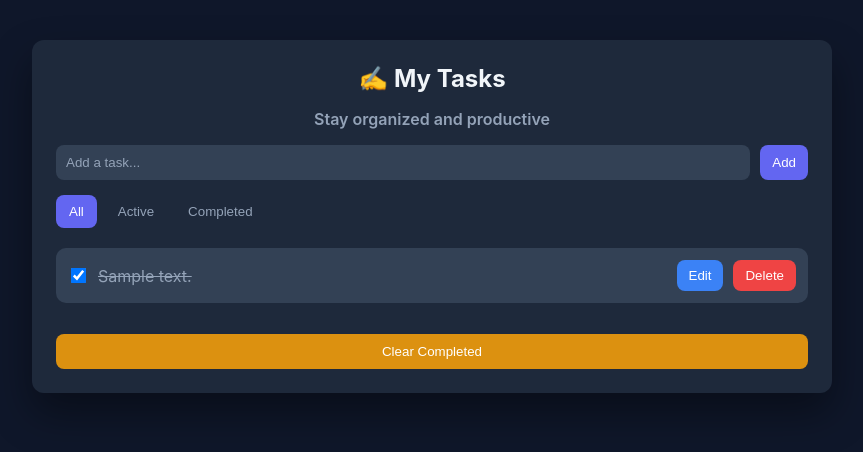
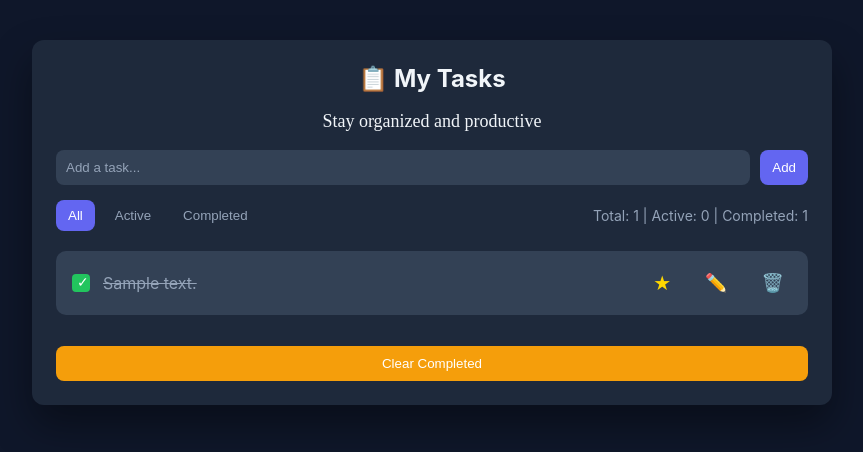
Before and after one commit to pradeep-0110/todo-app, a Flask app: page / in a window 1280 px wide. Shown: the top 452 px of the page, without its empty margins (208-1071 px from the left). Run offline with Flask 3, Linux system fonts and the light colour scheme; tables that the repository leaves empty hold one stand-in row (values such as "Sample post").

Commit message:
Add starred tasks, counts, sorting logic and UI improvements

```diff
--- a/app.py
+++ b/app.py
@@ -19,6 +19,7 @@ def init_db():
             id INTEGER PRIMARY KEY AUTOINCREMENT,
             text TEXT NOT NULL,
             completed INTEGER DEFAULT 0,
+            starred INTEGER DEFAULT 0,
             created_at TIMESTAMP DEFAULT CURRENT_TIMESTAMP
         )
     """
@@ -35,16 +36,14 @@ def index():
     return render_template("index.html")
 
 
-# Get all todos
 @app.route("/api/todos", methods=["GET"])
 def get_todos():
     conn = get_db()
-    todos = conn.execute("SELECT * FROM todos ORDER BY created_at DESC").fetchall()
+    todos = conn.execute("SELECT * FROM todos").fetchall()
     conn.close()
     return jsonify([dict(row) for row in todos])
 
 
-# Add todo
 @app.route("/api/todos", methods=["POST"])
 def add_todo():
     data = request.json
@@ -54,7 +53,10 @@ def add_todo():
         return jsonify({"error": "Text required"}), 400
 
     conn = get_db()
-    cur = conn.execute("INSERT INTO todos (text) VALUES (?)", (text,))
+    cur = conn.execute(
+        "INSERT INTO todos (text, starred) VALUES (?, ?)",
+        (text, 0),
+    )
     conn.commit()
 
     new_id = cur.lastrowid
@@ -64,19 +66,26 @@ def add_todo():
     return jsonify(dict(todo)), 201
 
 
-# Update todo
 @app.route("/api/todos/<int:id>", methods=["PUT"])
 def update_todo(id):
     data = request.json
 
     conn = get_db()
+
+    # Get existing values (IMPORTANT FIX)
+    existing = conn.execute("SELECT * FROM todos WHERE id = ?", (id,)).fetchone()
+
+    text = data.get("text", existing["text"])
+    completed = data.get("completed", existing["completed"])
+    starred = data.get("starred", existing["starred"])
+
     conn.execute(
         """
         UPDATE todos
-        SET text = ?, completed = ?
+        SET text = ?, completed = ?, starred = ?
         WHERE id = ?
     """,
-        (data.get("text"), data.get("completed"), id),
+        (text, completed, starred, id),
     )
     conn.commit()
     conn.close()
@@ -84,25 +93,21 @@ def update_todo(id):
     return jsonify({"success": True})
 
 
-# Delete todo
 @app.route("/api/todos/<int:id>", methods=["DELETE"])
 def delete_todo(id):
     conn = get_db()
     conn.execute("DELETE FROM todos WHERE id = ?", (id,))
     conn.commit()
     conn.close()
-
     return jsonify({"success": True})
 
 
-# Clear completed
 @app.route("/api/todos/clear_completed", methods=["DELETE"])
 def clear_completed():
     conn = get_db()
     conn.execute("DELETE FROM todos WHERE completed = 1")
     conn.commit()
     conn.close()
-
     return jsonify({"success": True})
 
 
--- a/static/script.js
+++ b/static/script.js
@@ -3,22 +3,19 @@ const newTask = document.getElementById("newTask");
 const listEl = document.getElementById("list");
 const filters = document.querySelectorAll(".filters button");
 const clearCompletedBtn = document.getElementById("clearCompleted");
+const countsEl = document.getElementById("counts");
 
 let tasks = [];
 let currentFilter = "all";
 
-// --------------------
-// Load Tasks
-// --------------------
+// Load
 async function loadTasks() {
   const res = await fetch("/api/todos");
   tasks = await res.json();
   render();
 }
 
-// --------------------
-// Add Task
-// --------------------
+// Add
 addForm.addEventListener("submit", async (e) => {
   e.preventDefault();
 
@@ -35,9 +32,7 @@ addForm.addEventListener("submit", async (e) => {
   loadTasks();
 });
 
-// --------------------
 // Filters
-// --------------------
 filters.forEach(btn => {
   btn.addEventListener("click", () => {
     filters.forEach(b => b.classList.remove("active"));
@@ -47,13 +42,17 @@ filters.forEach(btn => {
   });
 });
 
-// --------------------
 // Render
-// --------------------
 function render() {
   listEl.innerHTML = "";
 
-  let filtered = tasks.filter(task => {
+  let sorted = [...tasks].sort((a, b) => {
+    if (b.starred !== a.starred) return b.starred - a.starred;
+    if (a.completed !== b.completed) return a.completed - b.completed;
+    return a.text.localeCompare(b.text);
+  });
+
+  let filtered = sorted.filter(task => {
     if (currentFilter === "active") return task.completed === 0;
     if (currentFilter === "completed") return task.completed === 1;
     return true;
@@ -70,46 +69,65 @@ function render() {
         ${task.text}
       </span>
 
-      <button class="edit-btn">Edit</button>
-      <button class="delete-btn">Delete</button>
+      <button class="star-btn ${task.starred ? "active" : ""}">
+        ★
+      </button>
+
+      <button class="icon-btn edit-btn">✏️</button>
+      <button class="icon-btn delete-btn">🗑️</button>
     `;
 
-    // Toggle
+    // checkbox
     li.querySelector("input").addEventListener("change", async () => {
       await fetch(`/api/todos/${task.id}`, {
         method: "PUT",
         headers: { "Content-Type": "application/json" },
         body: JSON.stringify({
-          text: task.text,
           completed: task.completed ? 0 : 1
         })
       });
       loadTasks();
     });
 
-    // Delete
-    li.querySelector(".delete-btn").addEventListener("click", async () => {
+    // star
+    li.querySelector(".star-btn").addEventListener("click", async () => {
       await fetch(`/api/todos/${task.id}`, {
-        method: "DELETE"
+        method: "PUT",
+        headers: { "Content-Type": "application/json" },
+        body: JSON.stringify({
+          starred: task.starred ? 0 : 1
+        })
       });
       loadTasks();
     });
 
-    // Edit
+    // delete
+    li.querySelector(".delete-btn").addEventListener("click", async () => {
+      await fetch(`/api/todos/${task.id}`, { method: "DELETE" });
+      loadTasks();
+    });
+
+    // edit
     li.querySelector(".edit-btn").addEventListener("click", () => {
       startEdit(li, task);
     });
 
     listEl.appendChild(li);
   });
+
+  // counts
+  const total = tasks.length;
+  const active = tasks.filter(t => t.completed === 0).length;
+  const completed = tasks.filter(t => t.completed === 1).length;
+
+  countsEl.textContent = `Total: ${total} | Active: ${active} | Completed: ${completed}`;
+
   if (filtered.length === 0) {
     listEl.innerHTML = `<div class="empty">No tasks found</div>`;
   }
 }
 
-// --------------------
-// Edit Function
-// --------------------
+// Edit
 function startEdit(li, task) {
   const span = li.querySelector(".task-text");
 
@@ -133,25 +151,17 @@ function startEdit(li, task) {
     await fetch(`/api/todos/${task.id}`, {
       method: "PUT",
       headers: { "Content-Type": "application/json" },
-      body: JSON.stringify({
-        text: newText,
-        completed: task.completed
-      })
+      body: JSON.stringify({ text: newText })
     });
 
     loadTasks();
   }
 }
 
-// --------------------
-// Clear Completed
-// --------------------
+// clear completed
 clearCompletedBtn.addEventListener("click", async () => {
-  await fetch("/api/todos/clear_completed", {
-    method: "DELETE"
-  });
+  await fetch("/api/todos/clear_completed", { method: "DELETE" });
   loadTasks();
 });
 
-// Initial load
 loadTasks();
--- a/static/style.css
+++ b/static/style.css
@@ -5,7 +5,8 @@
   --muted: #94a3b8;
   --accent: #6366f1;
   --danger: #ef4444;
-  --warning: #f59f0be2;
+  --warning: #f59e0b;
+  --success: #22c55e;
   --radius: 12px;
   font-family: Inter, system-ui;
 }
@@ -40,15 +41,15 @@ body {
 
 /* Title */
 h1 {
-  margin: 0;
-  margin-bottom: 16px;
+  margin: 0 0 16px;
   font-size: 24px;
   text-align: center;
 }
 
 p {
   text-align: center;
-  font-weight: 600;
+  font-size: 18px;
+  font-family: serif;
 }
 
 /* Add form */
@@ -84,7 +85,7 @@ button {
   transition: 0.2s;
 }
 
-/* Primary */
+/* Primary button */
 .primary {
   background: var(--accent);
   color: white;
@@ -94,11 +95,15 @@ button {
   background: #4f46e5;
 }
 
-/* Filters */
+/* Controls (filters + counts) */
 .controls {
   margin-top: 15px;
+  display: flex;
+  justify-content: space-between;
+  align-items: center;
 }
 
+/* Filters */
 .filters {
   display: flex;
   gap: 8px;
@@ -107,12 +112,17 @@ button {
 .filters button {
   background: transparent;
   color: var(--muted);
-  border: 1px solid transparent;
 }
 
 .filters .active {
   background: var(--accent);
   color: white;
+}
+
+/* Counts */
+.counts {
+  font-size: 14px;
+  color: var(--muted);
 }
 
 /* List */
@@ -139,12 +149,32 @@ button {
   box-shadow: 0 6px 15px rgba(0, 0, 0, 0.3);
 }
 
-/* Checkbox */
+/* Checkbox (custom) */
 .item input[type="checkbox"] {
-  transform: scale(1.2);
+  appearance: none;
+  width: 18px;
+  height: 18px;
+  border: 2px solid var(--muted);
+  border-radius: 4px;
+  cursor: pointer;
+  position: relative;
 }
 
-/* Text */
+.item input[type="checkbox"]:checked {
+  background: var(--success);
+  border-color: var(--success);
+}
+
+.item input[type="checkbox"]:checked::after {
+  content: "✓";
+  position: absolute;
+  top: -2px;
+  left: 3px;
+  color: white;
+  font-size: 14px;
+}
+
+/* Task text */
 .task-text {
   flex: 1;
 }
@@ -154,23 +184,29 @@ button {
   color: var(--muted);
 }
 
-/* Buttons inside item */
-.edit-btn {
-  background: #3b82f6;
-  color: white;
+/* Star button */
+.star-btn {
+  background: transparent;
+  font-size: 20px;
+  color: var(--muted);
 }
 
-.edit-btn:hover {
-  background: #2563eb;
+.star-btn.active {
+  color: gold;
 }
 
-.delete-btn {
-  background: var(--danger);
-  color: white;
+.star-btn:hover {
+  transform: scale(1.2);
 }
 
-.delete-btn:hover {
-  background: #dc2626;
+/* Icon buttons (edit/delete) */
+.icon-btn {
+  background: transparent;
+  font-size: 18px;
+}
+
+.icon-btn:hover {
+  transform: scale(1.2);
 }
 
 /* Edit input */
@@ -182,7 +218,7 @@ button {
   outline: none;
 }
 
-/* Clear button */
+/* Clear completed button */
 #clearCompleted {
   margin-top: 15px;
   width: 100%;
--- a/templates/index.html
+++ b/templates/index.html
@@ -11,10 +11,8 @@
   <div class="wrap">
     <div class="card">
 
-      <h1>&#x270D; My Tasks</h1>
-      <p style="color:#94a3b8; margin-top:4px;">
-        Stay organized and productive
-      </p>
+      <h1>&#x1F4CB; My Tasks</h1>
+      <p>Stay organized and productive</p>
 
       <form id="addForm" class="add">
         <input id="newTask" class="new" placeholder="Add a task...">
@@ -27,6 +25,8 @@
           <button data-filter="active">Active</button>
           <button data-filter="completed">Completed</button>
         </div>
+
+        <div id="counts" class="counts"></div>
       </div>
 
       <ul id="list" class="list"></ul>
```
